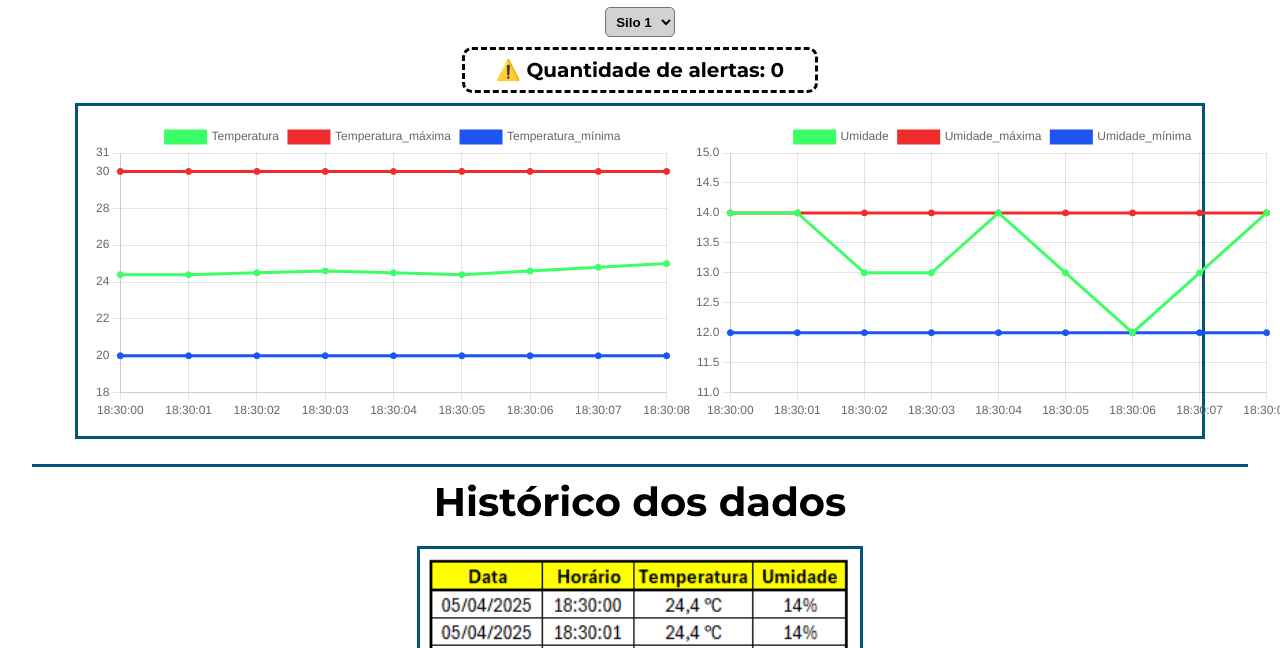
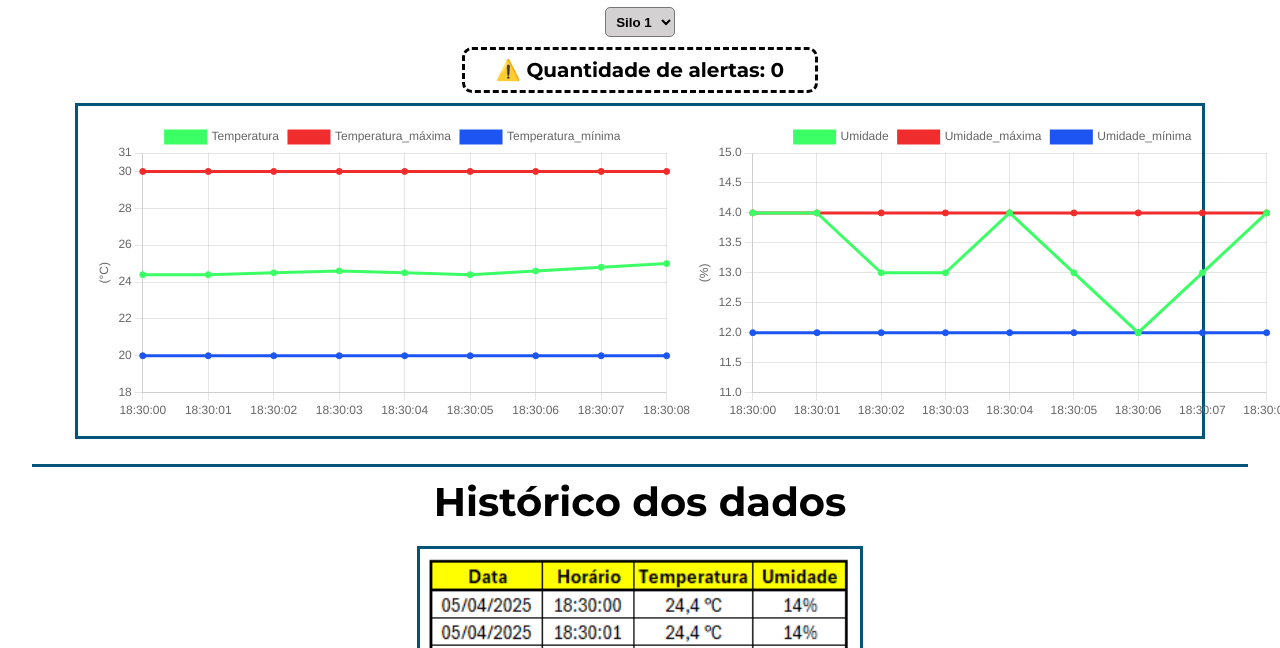
Before and after one commit to pdrzewski/Agrotech, a plain HTML site: page Site_Institucional/Public/monitoramento.html in a window 1280 px wide. Shown: the part 152-800 px from the top of the page. Drawn offline with nearby package versions, Linux system fonts and the light colour scheme.

Commit message:
Ajeitando o eixos dos gráficos

```diff
--- a/Site_Institucional/Public/monitoramento.html
+++ b/Site_Institucional/Public/monitoramento.html
@@ -107,6 +107,10 @@
                 y: {
                     min: 18,
                     max: 31,
+                    title: {
+                        display: true,
+                        text: '(°C)'
+                    },
                 }
             }
         }
@@ -142,6 +146,10 @@
                 y: {
                     min: 11,
                     max: 15,
+                    title: {
+                        display: true,
+                        text: '(%)'
+                    },
                 }
             }
         }
```
